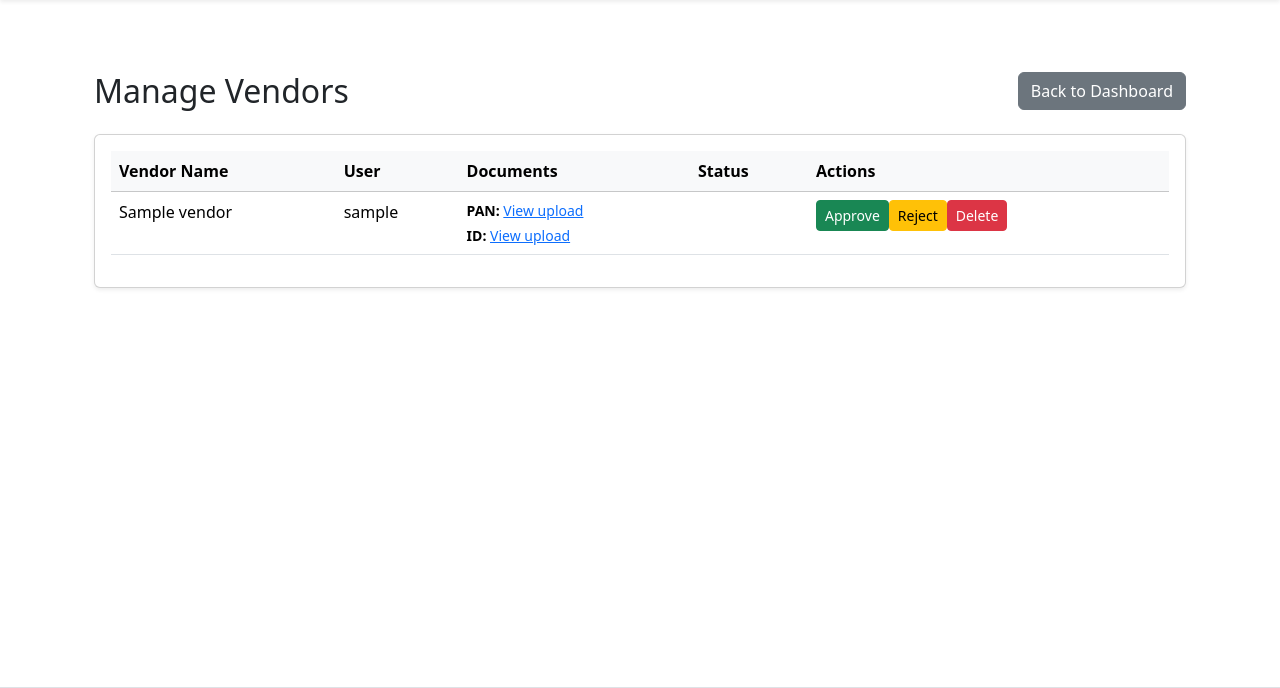
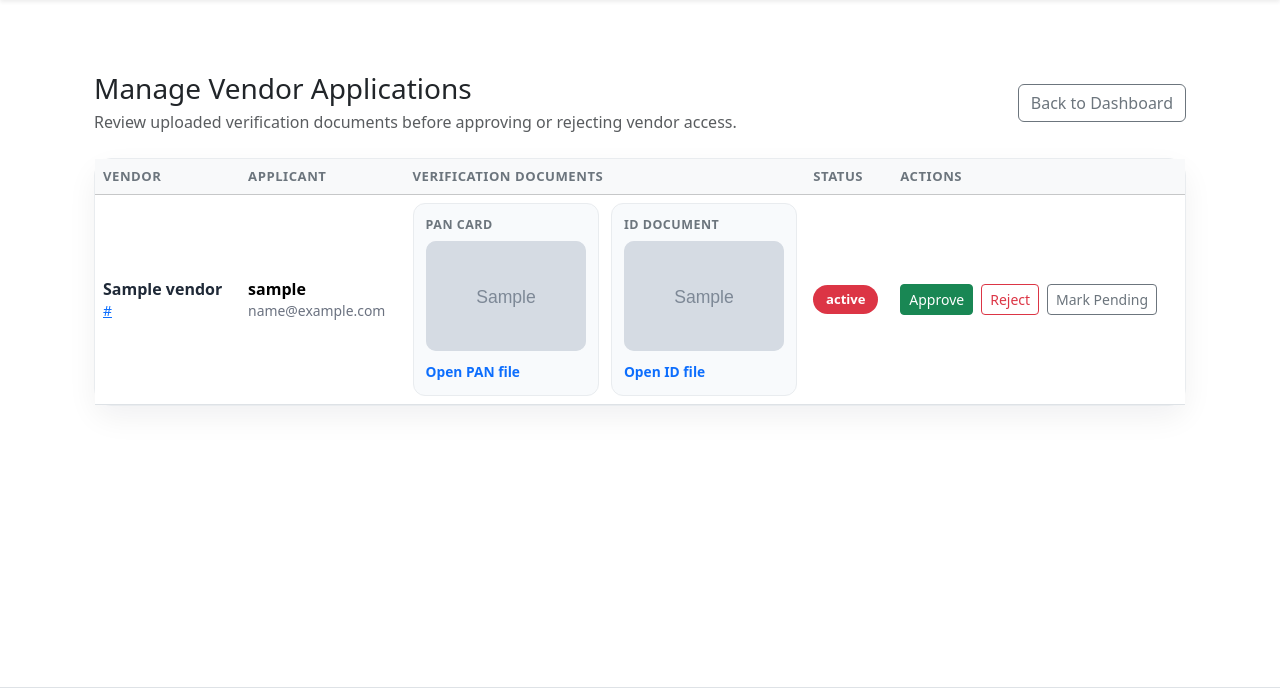
Before and after one commit to salinajyakhwa/FYP, a Django app: template main/templates/main/manage_vendors.html in a window 1280 px wide. Shown: the part 56-744 px from the top of the page. Run offline with Django 5.2, Linux system fonts and the light colour scheme; the template is opened without the code that fills it: most values are stand-ins (such as "Sample title", 1, 10 or a date in 2020); grey boxes marked "Sample" are stand-in pictures.

Commit message:
improved the admin vendor review UI with document previews

```diff
--- a/main/templates/main/manage_vendors.html
+++ b/main/templates/main/manage_vendors.html
@@ -2,21 +2,116 @@
 
 {% block title %}Manage Vendors{% endblock %}
 
+{% block extra_css %}
+<style>
+    .vendor-review-shell {
+        max-width: 1200px;
+        margin: 0 auto;
+    }
+
+    .vendor-review-card {
+        border: 1px solid #e9ecef;
+        border-radius: 18px;
+        background: #fff;
+        box-shadow: 0 12px 30px rgba(15, 23, 42, 0.06);
+    }
+
+    .vendor-table thead th {
+        white-space: nowrap;
+        font-size: 0.82rem;
+        text-transform: uppercase;
+        letter-spacing: 0.04em;
+        color: #6c757d;
+    }
+
+    .vendor-name {
+        font-weight: 700;
+        color: #1f2937;
+    }
+
+    .vendor-meta {
+        font-size: 0.87rem;
+        color: #6b7280;
+    }
+
+    .doc-preview-grid {
+        display: grid;
+        grid-template-columns: repeat(2, minmax(120px, 1fr));
+        gap: 0.75rem;
+    }
+
+    .doc-card {
+        border: 1px solid #e9ecef;
+        border-radius: 12px;
+        background: #f8fafc;
+        padding: 0.75rem;
+    }
+
+    .doc-label {
+        font-size: 0.78rem;
+        text-transform: uppercase;
+        letter-spacing: 0.04em;
+        color: #6c757d;
+        margin-bottom: 0.4rem;
+        font-weight: 600;
+    }
+
+    .doc-image {
+        width: 100%;
+        height: 110px;
+        object-fit: cover;
+        border-radius: 10px;
+        background: #e9ecef;
+        display: block;
+        margin-bottom: 0.5rem;
+    }
+
+    .doc-file-link {
+        font-size: 0.86rem;
+        font-weight: 600;
+        text-decoration: none;
+    }
+
+    .status-badge {
+        font-size: 0.82rem;
+        padding: 0.5rem 0.8rem;
+        border-radius: 999px;
+    }
+
+    .action-stack {
+        display: flex;
+        flex-wrap: wrap;
+        gap: 0.5rem;
+    }
+
+    @media (max-width: 991.98px) {
+        .doc-preview-grid {
+            grid-template-columns: 1fr;
+        }
+    }
+</style>
+{% endblock %}
+
 {% block content %}
-<div class="container mt-5">
-    <div class="d-flex justify-content-between align-items-center mb-4">
-        <h2 class="mb-0">Manage Vendors</h2>
-        <a href="{% url 'admin_dashboard' %}" class="btn btn-secondary">Back to Dashboard</a>
+<div class="container py-4 py-lg-5">
+    <div class="vendor-review-shell">
+        <div class="d-flex flex-column flex-md-row justify-content-between align-items-md-center gap-3 mb-4">
+            <div>
+                <h1 class="h3 mb-1">Manage Vendor Applications</h1>
+                <p class="text-muted mb-0">Review uploaded verification documents before approving or rejecting vendor access.</p>
             </div>
-    <div class="card shadow-sm">
-        <div class="card-body">
+            <a href="{% url 'admin_dashboard' %}" class="btn btn-outline-secondary">Back to Dashboard</a>
+        </div>
+
+        <div class="vendor-review-card">
+            <div class="card-body p-0">
                 <div class="table-responsive">
-                <table class="table table-hover">
+                    <table class="table vendor-table align-middle mb-0">
                         <thead class="table-light">
                             <tr>
-                            <th scope="col">Vendor Name</th>
-                            <th scope="col">User</th>
-                            <th scope="col">Documents</th>
+                                <th scope="col">Vendor</th>
+                                <th scope="col">Applicant</th>
+                                <th scope="col">Verification Documents</th>
                                 <th scope="col">Status</th>
                                 <th scope="col">Actions</th>
                             </tr>
@@ -24,39 +119,56 @@
                         <tbody>
                             {% for vendor in vendors %}
                             <tr>
-                            <td>{{ vendor.name }}</td>
-                            <td>{{ vendor.user_profile.user.username }}</td>
                                 <td>
-                                <div class="small">
-                                    <div class="mb-1">
-                                        <strong>PAN:</strong>
-                                        {% if vendor.pan_card_photo %}
-                                        <a href="{{ vendor.pan_card_photo.url }}" target="_blank" rel="noopener noreferrer">View upload</a>
+                                    <div class="vendor-name">{{ vendor.name }}</div>
+                                    <div class="vendor-meta">
+                                        {% if vendor.website %}
+                                        <a href="{{ vendor.website }}" target="_blank" rel="noopener noreferrer">{{ vendor.website }}</a>
                                         {% else %}
-                                        <span class="text-muted">Missing</span>
+                                        No website provided
                                         {% endif %}
                                     </div>
-                                    <div>
-                                        <strong>{{ vendor.get_id_document_type_display|default:"ID" }}:</strong>
+                                </td>
+                                <td>
+                                    <div class="fw-semibold">{{ vendor.user_profile.user.username }}</div>
+                                    <div class="vendor-meta">{{ vendor.user_profile.user.email|default:"No email provided" }}</div>
+                                </td>
+                                <td>
+                                    <div class="doc-preview-grid">
+                                        <div class="doc-card">
+                                            <div class="doc-label">PAN Card</div>
+                                            {% if vendor.pan_card_photo %}
+                                            <a href="{{ vendor.pan_card_photo.url }}" target="_blank" rel="noopener noreferrer">
+                                                <img src="{{ vendor.pan_card_photo.url }}" alt="PAN card" class="doc-image">
+                                            </a>
+                                            <a href="{{ vendor.pan_card_photo.url }}" target="_blank" rel="noopener noreferrer" class="doc-file-link">Open PAN file</a>
+                                            {% else %}
+                                            <div class="text-muted small">Not uploaded</div>
+                                            {% endif %}
+                                        </div>
+                                        <div class="doc-card">
+                                            <div class="doc-label">{{ vendor.get_id_document_type_display|default:"ID Document" }}</div>
                                             {% if vendor.id_document_photo %}
-                                        <a href="{{ vendor.id_document_photo.url }}" target="_blank" rel="noopener noreferrer">View upload</a>
+                                            <a href="{{ vendor.id_document_photo.url }}" target="_blank" rel="noopener noreferrer">
+                                                <img src="{{ vendor.id_document_photo.url }}" alt="ID document" class="doc-image">
+                                            </a>
+                                            <a href="{{ vendor.id_document_photo.url }}" target="_blank" rel="noopener noreferrer" class="doc-file-link">Open ID file</a>
                                             {% else %}
-                                        <span class="text-muted">Missing</span>
+                                            <div class="text-muted small">Not uploaded</div>
                                             {% endif %}
                                         </div>
                                     </div>
                                 </td>
                                 <td>
-                                <span class="badge
+                                    <span class="badge status-badge
                                         {% if vendor.status == 'approved' %}bg-success
                                         {% elif vendor.status == 'pending' %}bg-warning text-dark
-                                    {% elif vendor.status == 'rejected' %}bg-danger
-                                    {% endif %}">
+                                        {% else %}bg-danger{% endif %}">
                                         {{ vendor.get_status_display }}
                                     </span>
                                 </td>
                                 <td>
-                                <div class="btn-group" role="group">
+                                    <div class="action-stack">
                                         {% if vendor.status != 'approved' %}
                                         <form action="{% url 'update_vendor_status' vendor.id 'approved' %}" method="post" class="d-inline">
                                             {% csrf_token %}
@@ -66,19 +178,21 @@
                                         {% if vendor.status != 'rejected' %}
                                         <form action="{% url 'update_vendor_status' vendor.id 'rejected' %}" method="post" class="d-inline">
                                             {% csrf_token %}
-                                        <button type="submit" class="btn btn-warning btn-sm">Reject</button>
+                                            <button type="submit" class="btn btn-outline-danger btn-sm">Reject</button>
                                         </form>
                                         {% endif %}
-                                    <form action="#" method="post" onsubmit="return confirm('Are you sure you want to delete this vendor?');">
+                                        {% if vendor.status != 'pending' %}
+                                        <form action="{% url 'update_vendor_status' vendor.id 'pending' %}" method="post" class="d-inline">
                                             {% csrf_token %}
-                                        <button type="submit" class="btn btn-danger btn-sm">Delete</button>
+                                            <button type="submit" class="btn btn-outline-secondary btn-sm">Mark Pending</button>
                                         </form>
+                                        {% endif %}
                                     </div>
                                 </td>
                             </tr>
                             {% empty %}
                             <tr>
-                            <td colspan="5" class="text-center">No vendors found.</td>
+                                <td colspan="5" class="text-center py-4">No vendor applications found.</td>
                             </tr>
                             {% endfor %}
                         </tbody>
@@ -87,4 +201,5 @@
             </div>
         </div>
     </div>
+</div>
 {% endblock %}
```
Lines whose indentation alone changed are shown as unchanged.
